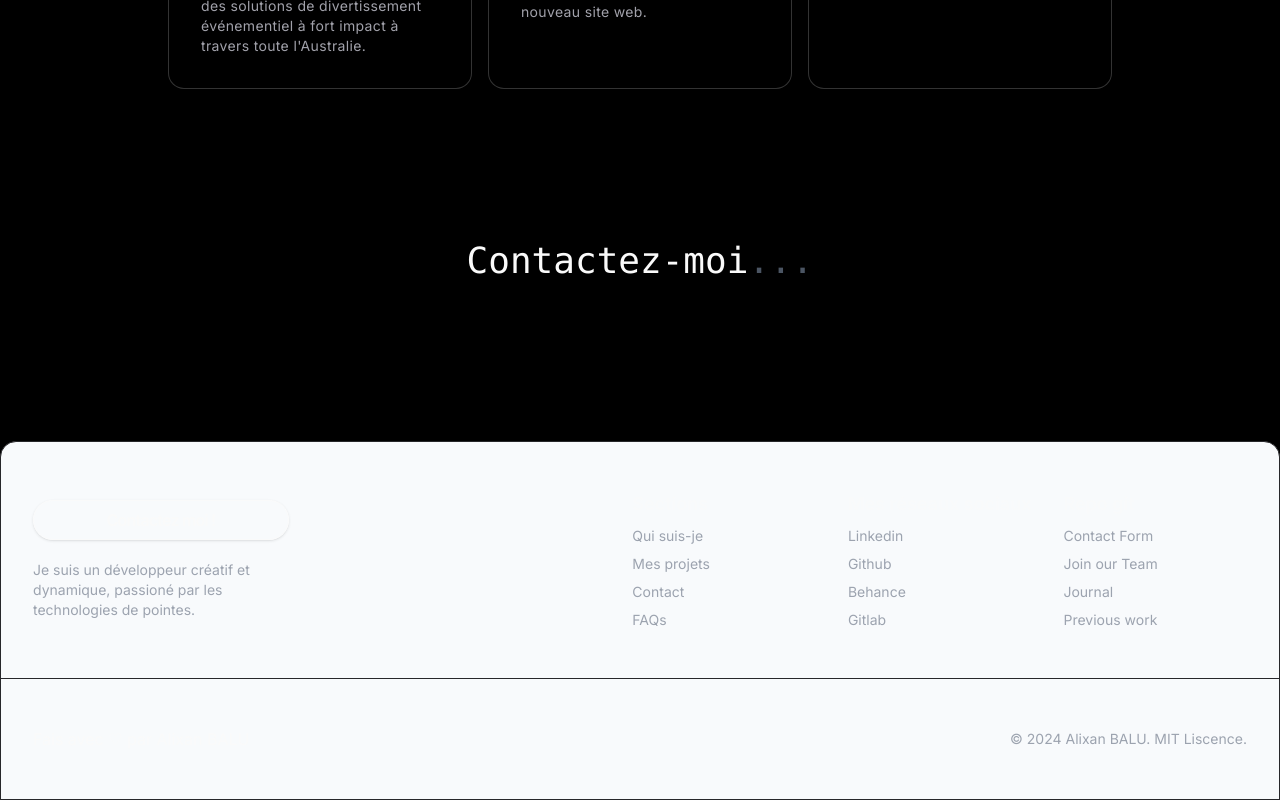
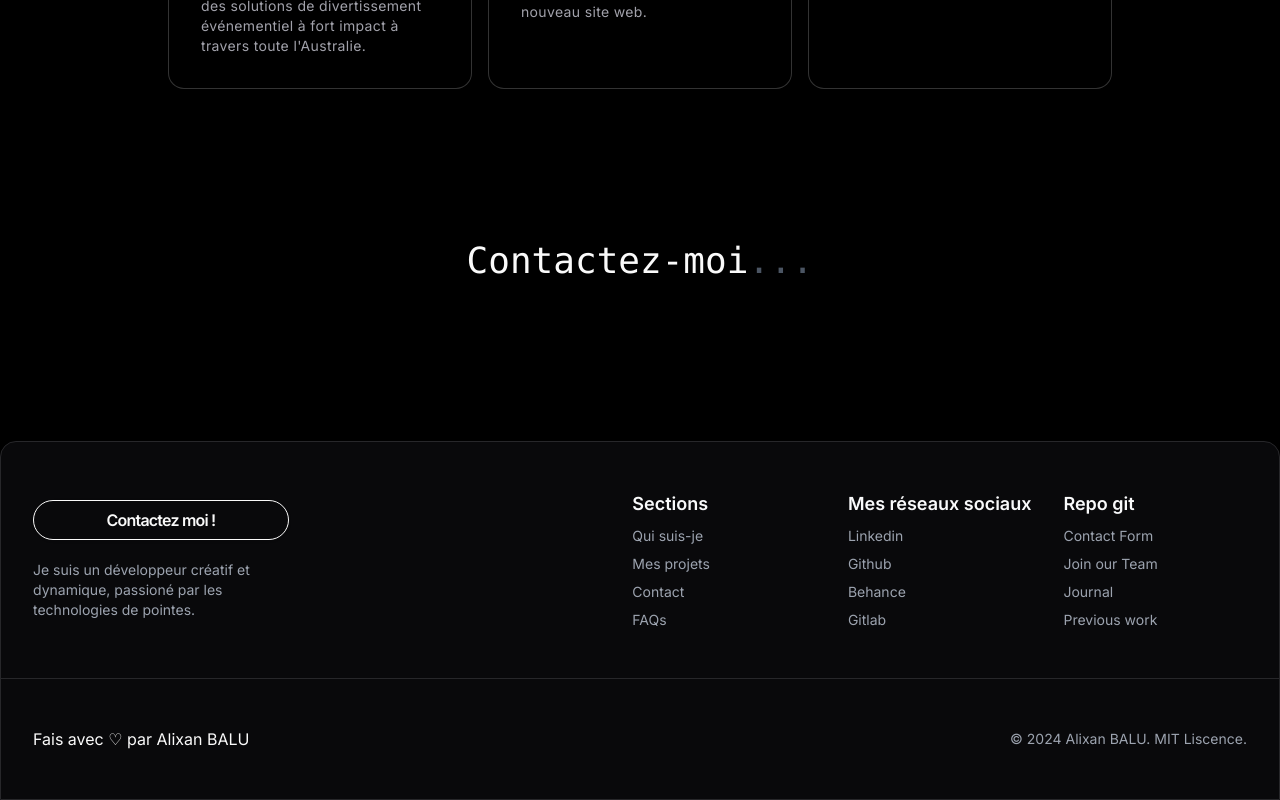
Before and after one commit to Alixanb/portfolio-temp, a Next.js app: page / in a window 1280 px wide. Shown: the part 3627-4427 px from the top of the page. Built offline with nearby package versions, Linux system fonts and the light colour scheme.

Commit message:
fix: footer rendered all white

```diff
--- a/src/components/base/Footer.tsx
+++ b/src/components/base/Footer.tsx
@@ -5,7 +5,7 @@ export function Footer() {
   return (
     <footer
       key="1"
-      className=" py-12 bg-card border border-t-border rounded-t-2xl bg-slate-50"
+      className=" py-12 bg-card border border-t-border rounded-t-2xl"
     >
       <div className="container mx-auto px-4 sm:px-6 lg:px-8 flex flex-col items-center justify-between space-y-8 sm:flex-row sm:space-y-0">
         <div className="flex items-center space-x-4">
```
